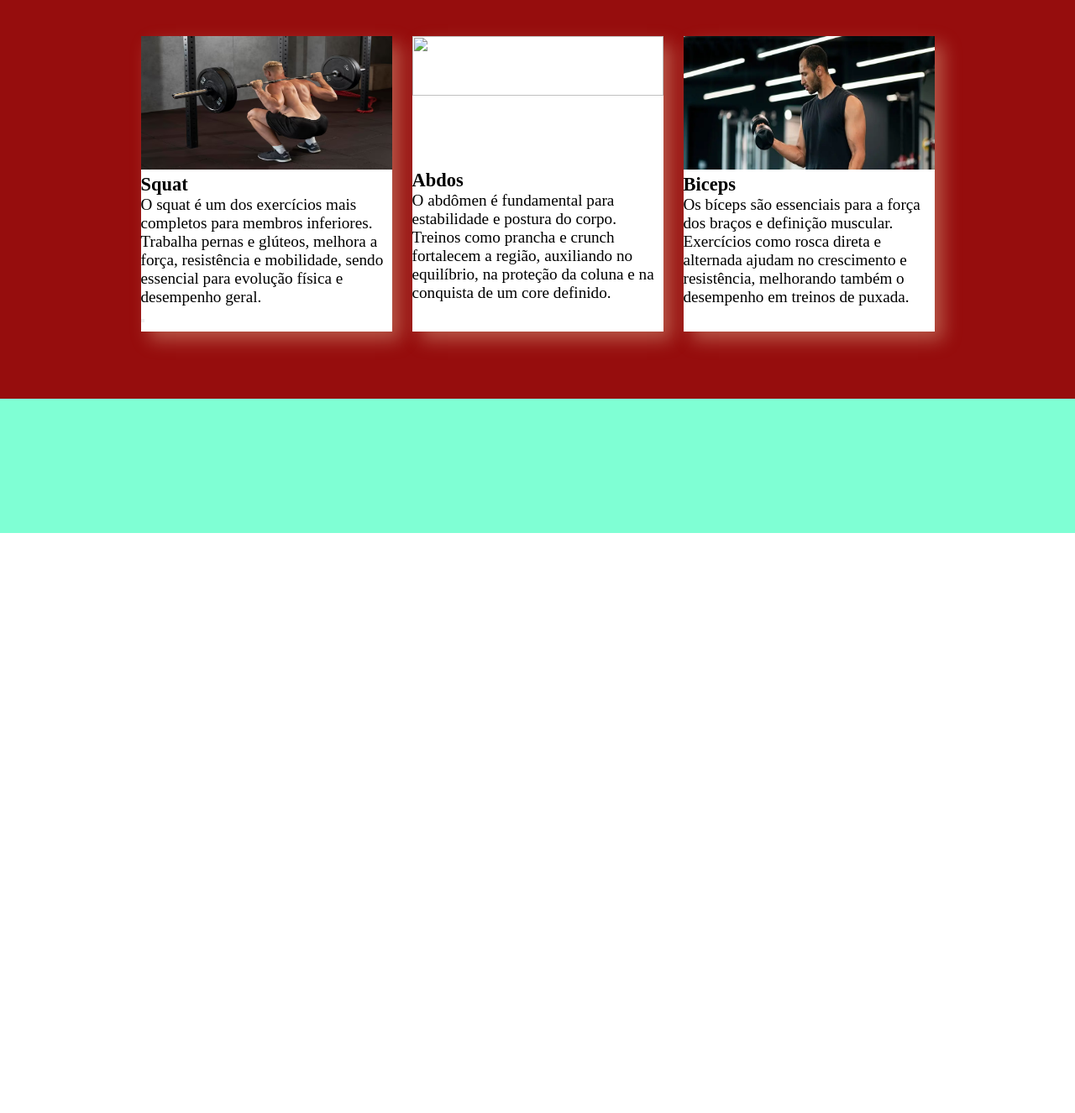
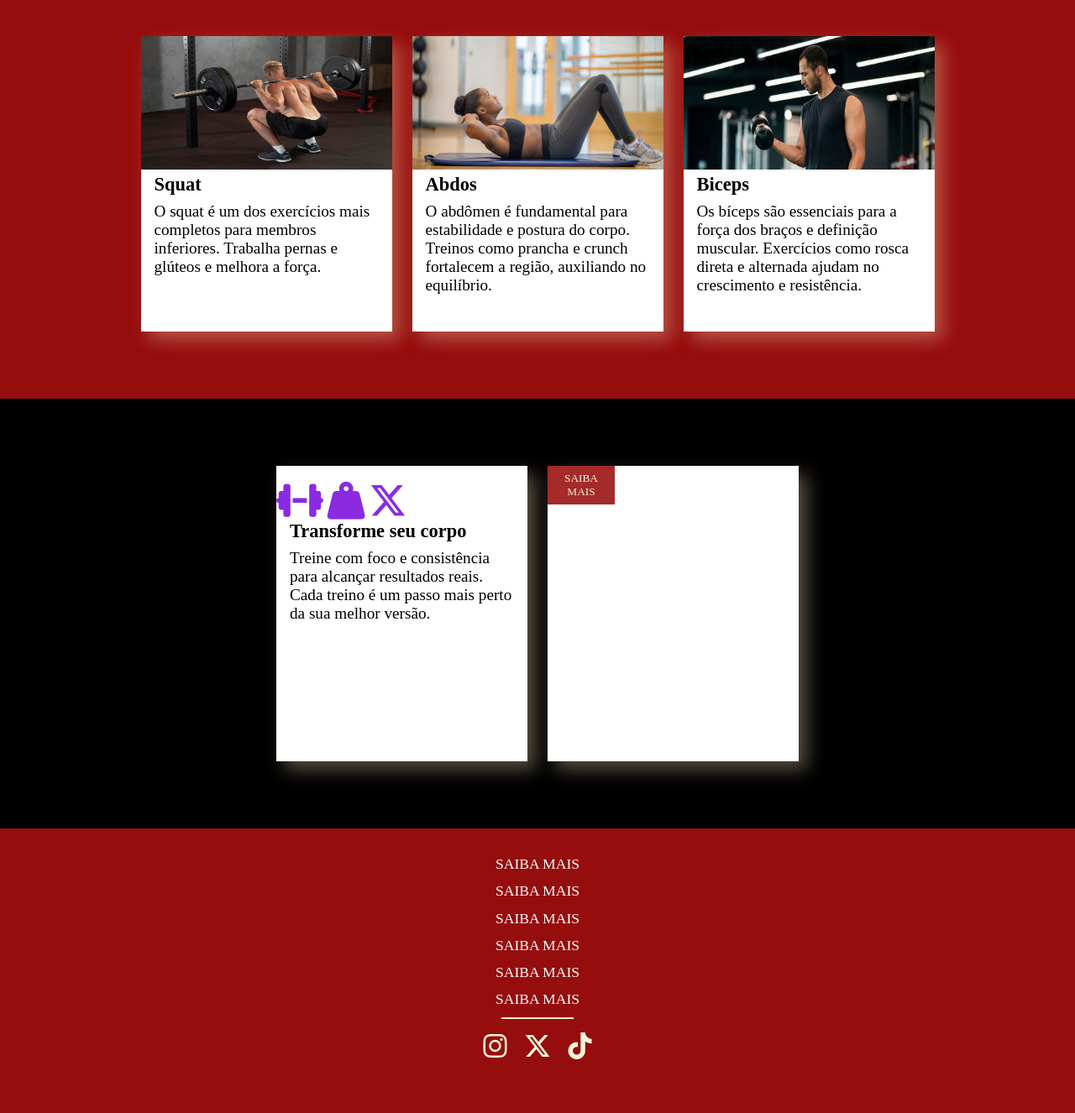
Before and after one commit to rosanarr104-coder/DOM-FIT, a plain HTML site: page index.html in a window 1280 px wide. Shown: the part 668-1994 px from the top of the page at 84% size. Before the commit the page ends 1303 px from the top, so only its background shows below. Drawn offline with Linux system fonts and the light colour scheme.

Commit message:
trabalho
css

```diff
--- a/index.html
+++ b/index.html
@@ -27,6 +27,7 @@
 
     </header>
 
+    <main>
     <section class="section-1">
         <div class="div-01">
             <p>Cuide de seus modelos de<span> ROUPAS</span></p>
@@ -55,30 +56,118 @@
     </section>
     <section class="section-2">
         <div class="caixa">
-        <img src="close.avif" alt="">
-        <h3>Squat</h3>
-        <p>O squat é um dos exercícios mais completos para membros inferiores. Trabalha pernas e glúteos, melhora a força, resistência e mobilidade, sendo essencial para evolução física e desempenho geral.</p>
-        <button></button>
+            <img src="close.avif" alt="">
+            <h3>Squat</h3>
+            <p>O squat é um dos exercícios mais completos para membros inferiores. Trabalha pernas e glúteos e melhora a
+                força.</p>
         </div>
 
         <div class="caixa">
-            <img src="" alt="">
+            <img src="academia-em-fortaleza.jpg" alt="">
             <h3>Abdos</h3>
-            <p>O abdômen é fundamental para estabilidade e postura do corpo. Treinos como prancha e crunch fortalecem a região, auxiliando no equilíbrio, na proteção da coluna e na conquista de um core definido.</p>
+            <p>O abdômen é fundamental para estabilidade e postura do corpo. Treinos como prancha e crunch fortalecem a
+                região, auxiliando no equilíbrio.</p>
 
         </div>
 
         <div class="caixa">
             <img src="biceps.webp" alt="">
             <h3>Biceps</h3>
-            <p>Os bíceps são essenciais para a força dos braços e definição muscular. Exercícios como rosca direta e alternada ajudam no crescimento e resistência, melhorando também o desempenho em treinos de puxada.</p>
+            <p>Os bíceps são essenciais para a força dos braços e definição muscular. Exercícios como rosca direta e
+                alternada ajudam no crescimento e resistência.</p>
         </div>
     </section>
 
-    <section class="section-3"></section>
+    <section class="section-3">
+    <!-- caixa 01 -->
+    <div class="div03 caixa">
+        <!-- div para guardar as icon -->
+        <div class="icon-div03">
+            <i class="fa-solid fa-dumbbell"></i>
+            <i class="fa-solid fa-weight-hanging"></i>
+            <i class="fa-brands fa-x-twitter"></i>
 
-    <footer class="footer"></footer>
+        </div>
+        <!-- div para guardar h3 e p -->
+        <div>
+            <h3>Transforme seu corpo</h3>
+            <p>Treine com foco e consistência para alcançar resultados reais. Cada treino é um passo mais perto da sua melhor versão.</p>
+        </div>
 
+    </div>
+    <!-- caixa 02 -->
+    <div class="div04 caixa">
+        <!-- caixa para guardar o button -->
+        <div class="button-div04">
+            <a href="">
+                <button>SAIBA MAIS</button>
+            </a>
+            <div>
+                <!-- caixa para guardar parágrafo -->
+                <div class="text-div04">
+                    <p></p>
+                </div>
+            </div>
+            <section>
+            </main>
+
+
+                <footer class="rodape">
+                    <div class="content">
+                        <div class="div-list">
+                            <nav>
+                                <ul>
+                                    <li>
+                                        <a href="">SAIBA MAIS</a>
+                                    </li>
+
+                                    <li>
+                                        <a href="">SAIBA MAIS</a>
+                                    </li>
+                                </ul>
+                                <div>
+
+                                    <div class="div-list">
+                                        <nav>
+                                            <ul>
+                                                <li>
+                                                    <a href="">SAIBA MAIS</a>
+                                                </li>
+
+                                                <li>
+                                                    <a href="">SAIBA MAIS</a>
+                                                </li>
+                                            </ul>
+                                            <div>
+
+                                                <div class="div-list">
+                                                    <nav>
+                                                        <ul>
+                                                            <ul>
+                                                                <li>
+                                                                    <a href="">SAIBA MAIS</a>
+                                                                </li>
+
+                                                                <li>
+                                                                    <a href="">SAIBA MAIS</a>
+                                                                </li>
+                                                            </ul>
+                                                            <div>
+                                                    </nav>
+                                                </div>
+                                                <div>
+                                                    <hr class="line">
+
+                                                    <div class="social-media">
+                                                        <i class="fa-brands fa-instagram"></i>
+                                                        <i class="fa-brands fa-x-twitter"></i>
+                                                        <i class="fa-brands fa-tiktok"></i>
+                                                    </div>
+                                                </footer>
+
+
+
+                <script src=""></script>
 </body>
 
 </html>
--- a/style.css
+++ b/style.css
@@ -158,18 +158,18 @@ flex-wrap: wrap;
     height: 45%;
 }
 
-.caixa-card p {
+.caixa p {
     margin: 0.5rem 1rem;
     color: black;
 }
 
-.caixa-card h3 {
+.caixa h3 {
     color: black;
     font-weight: 700;
     margin-left: 1rem;
 }
 
-.caixa-card button {
+.caixa button {
     background-color: brown;
     color: beige;
     padding: 7px;
@@ -194,7 +194,7 @@ transition: 0.8s;
     /*brecha entre as caixas */
     padding: 5rem;
     /*preenchimento interno */
-    background-color: aquamarine;
+    background-color:  rgb(0, 0, 0);
     /* cor de fundo */
     flex-wrap: wrap;
     /*CASO NECESSÁRIO VOCÊ PODERÁ QUEBRAR */
@@ -221,7 +221,7 @@ transition: 0.8s;
 }
 
 /*acessando os icons para a estilização */
-.icon-div3 i {
+.fa-dumbbell, .fa-weight-hanging, .fa-x-twitter{
     color: blueviolet;
     /* cores dos icon */
     font-size: 2.8rem;
@@ -249,7 +249,7 @@ margin: 1rem 0;
 
 /* início da estilização rodapé */
 .rodape {
-    background-color: blue;
+    background-color: rgb(150, 13, 13);
     /* cor de fundo do rodapé */
     padding: 2rem;
     /* 32px */
@@ -274,7 +274,7 @@ margin: 1rem 0;
 }
 
 /* espaçamento nas div que guarda os icon */
-.social-media i {
+.social-media i{
     color: beige;
     /* cor dos icons */
     font-size: 2rem;
```
Also changed, not shown: academia-em-fortaleza.jpg (added).
